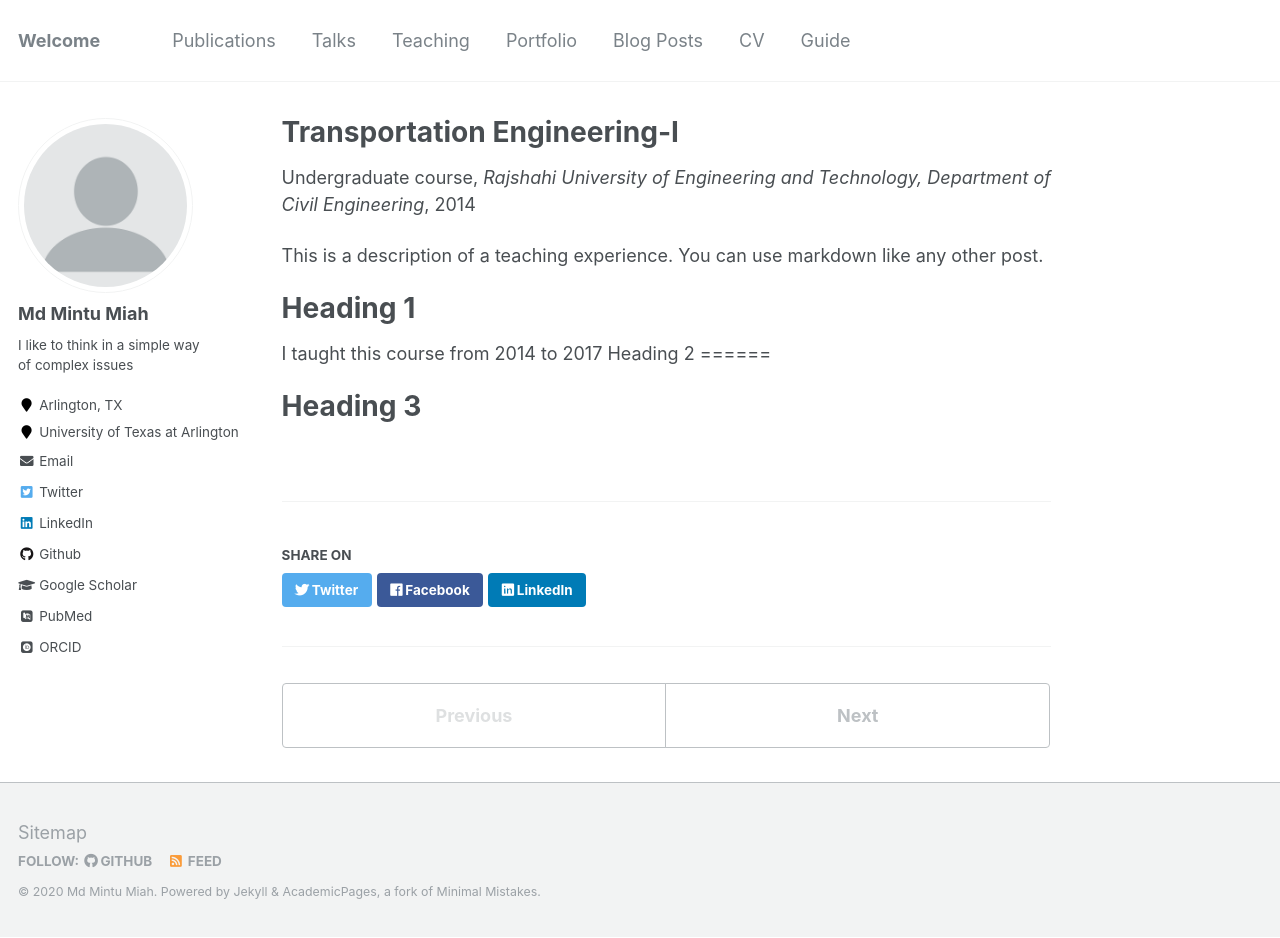
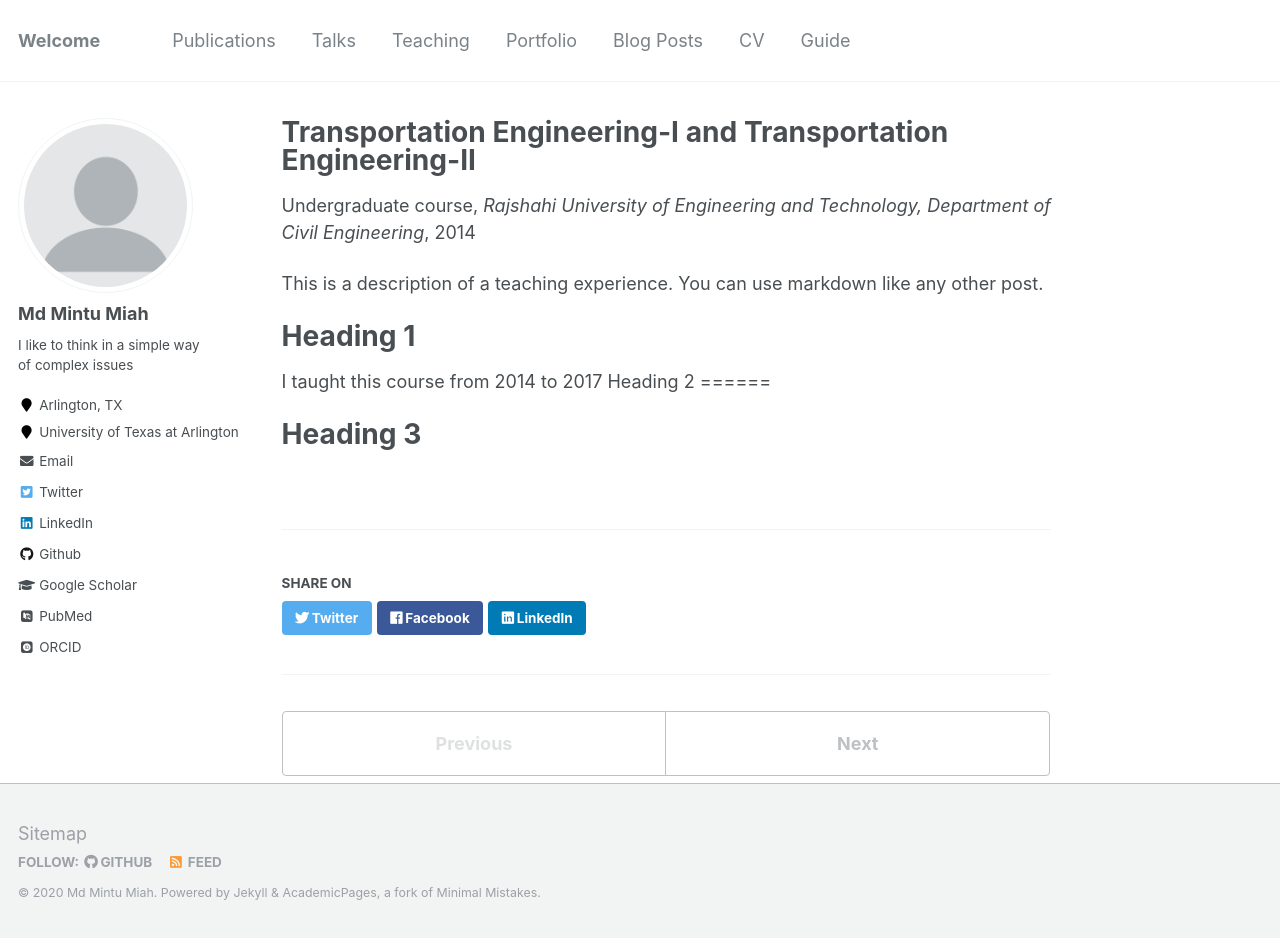
Before and after one commit to mintu07ruet/mintu07ruet.github.io, a Jekyll site: the page built from _teaching/2015-spring-teaching-2.md, in a window 1280 px wide and 938 px high. Built offline with Jekyll 4.4.1, drawn with Linux system fonts in a browser that asks for light colours; some web fonts are replaced.

Commit message:
Update 2015-spring-teaching-2.md

```diff
--- a/_teaching/2015-spring-teaching-2.md
+++ b/_teaching/2015-spring-teaching-2.md
@@ -1,5 +1,5 @@
 ---
-title: "Transportation Engineering-I"
+title: "Transportation Engineering-I and Transportation Engineering-II"
 collection: teaching
 type: "Undergraduate course"
 permalink: /teaching/2015-spring-teaching-1
```
